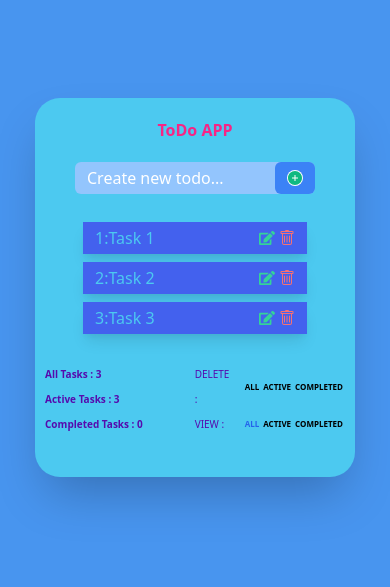
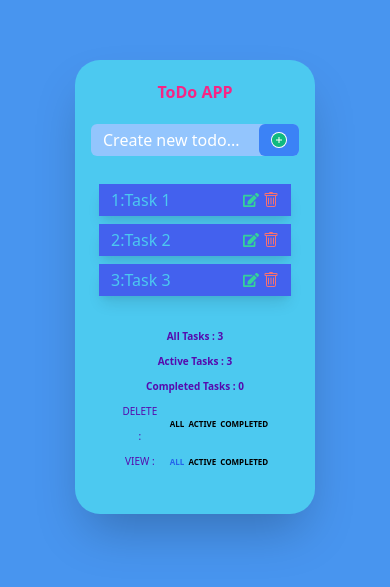
Before and after one commit to Y4KI/TodoAppUsingRedux, a React (Create React App) app: page / in a window 390 px wide. Shown: the part 135-722 px from the top of the page. Built offline with nearby package versions, Linux system fonts and the light colour scheme.

Commit message:
responsive fixed

```diff
--- a/src/components/Todo.js
+++ b/src/components/Todo.js
@@ -7,7 +7,7 @@ import "./Todo.css";
 function Todo() {
   return (
     <div className="todo container flex justify-center mx-auto">
-      <div className="todo-box lg:pt-10 px-5 pt-5 lg:w-96 w-80 shadow-2xl">
+      <div className="todo-box lg:pt-10 px-5 pt-5 lg:w-96 md:w-80 sm:w-72 w-60 shadow-2xl">
         <h1 className="lg:text-4xl md:text-2xl font-bold text-center">
           ToDo APP
         </h1>
--- a/src/components/TodoDetails.js
+++ b/src/components/TodoDetails.js
@@ -51,8 +51,8 @@ function TodoDetails() {
 
   return (
     <div className="todo-details my-5">
-      <div className="flex justify-between">
-        <div className="todo-details-left pr-10">
+      <div className="md:flex text-center md:text-left w-full md:justify-between justify-center">
+        <div className="todo-details-left md:pr-10">
           <h1 className="font-bold">All Tasks : {tasks.length}</h1>
           <h1 className="font-bold">
             Active Tasks : {tasks.filter((i) => i.completed === false).length}
@@ -62,6 +62,8 @@ function TodoDetails() {
           </h1>
         </div>
         <div className="todo-details-right">
+          <div className="flex justify-center">
+            <div>
               <div className="flex">
                 <h1 className="mr-2 w-10">DELETE : </h1>
                 <button
@@ -77,7 +79,7 @@ function TodoDetails() {
                   ACTIVE
                 </button>
                 <button
-              className="mx-0.5 md:mx-1 hover:text-blue-600 mx-1 active-btn"
+                  className="mx-0.5 md:mx-1 hover:text-blue-600 active-btn"
                   onClick={DeleteCompleted}
                 >
                   COMPLETED
@@ -105,6 +107,8 @@ function TodoDetails() {
             </div>
           </div>
         </div>
+      </div>
+    </div>
   );
 }
 
--- a/src/components/TodoForm.js
+++ b/src/components/TodoForm.js
@@ -25,7 +25,7 @@ function TodoForm() {
   return (
     <div className="todo-form my-5">
       <form className="flex justify-center" onSubmit={addtodos}>
-        <div className="relative lg:w-80 md:w-72 w-60 items-center">
+        <div className="relative lg:w-80 md:w-72 sm:w-60 w-52 items-center">
           <input
             type="text"
             placeholder="Create new todo..."
--- a/src/components/TodoList.js
+++ b/src/components/TodoList.js
@@ -55,8 +55,8 @@ function TodoList() {
             key={index}
             className={
               i.isHidden
-                ? "todo-list__items w-56 md:w-64 shadow-lg lg:w-72 my-2 px-3 py-1 items-center hidden"
-                : "todo-list__items w-56 md:w-64 shadow-lg lg:w-72 my-2 px-3 py-1 items-center block"
+                ? "todo-list__items w-48 sm:w-56 md:w-64 shadow-lg lg:w-72 my-2 px-3 py-1 items-center hidden"
+                : "todo-list__items w-48 sm:w-56 md:w-64 shadow-lg lg:w-72 my-2 px-3 py-1 items-center block"
             }
           >
             <div
```
Lines whose indentation alone changed are shown as unchanged.
